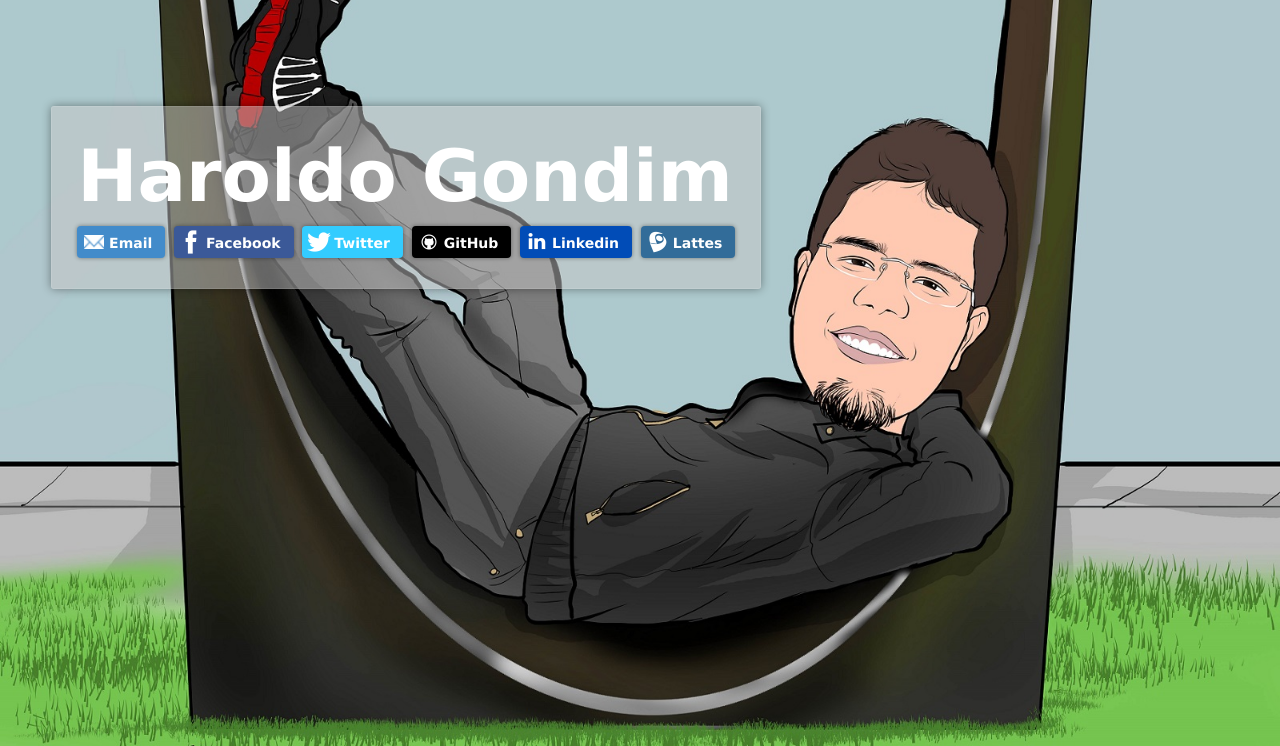
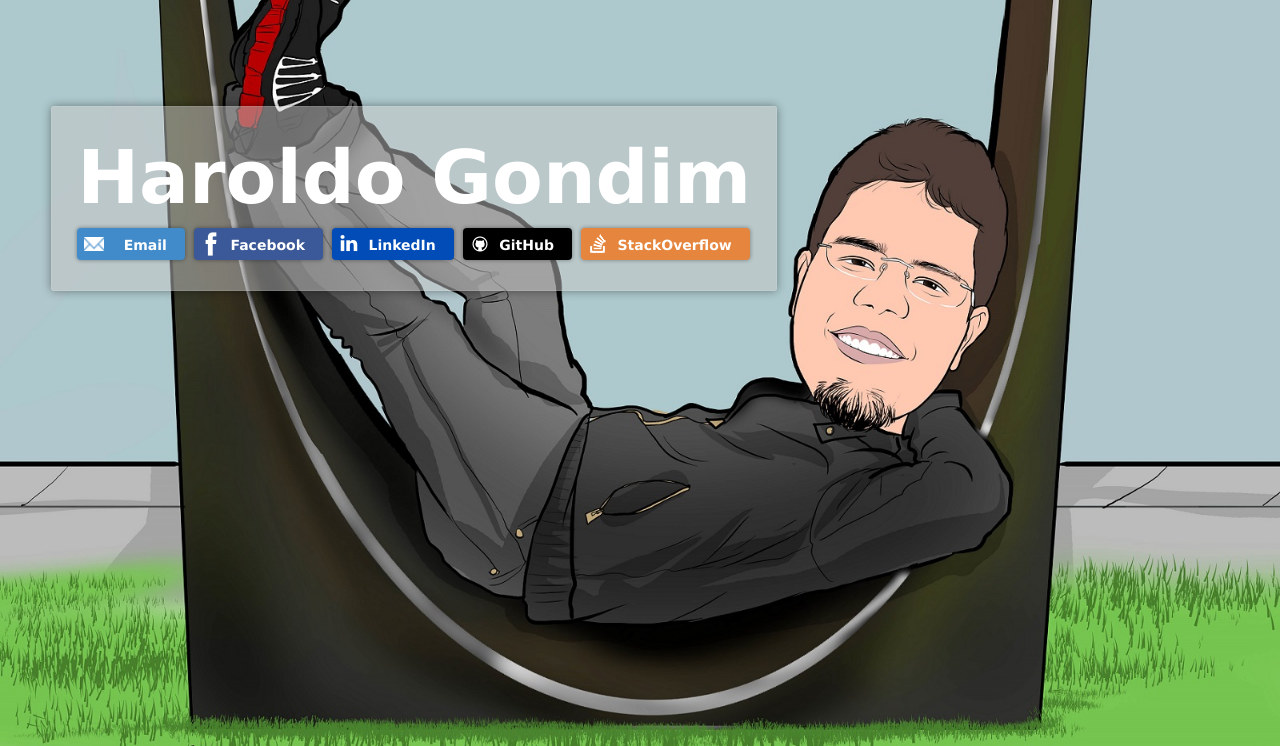
Before and after one commit to haroldogtf/haroldogtf.github.io, a plain HTML site: page index.html in a window 1280 px wide. Shown: the part 54-800 px from the top of the page. Drawn offline with Linux system fonts and the light colour scheme.

Commit message:
change links

```diff
--- a/css/css.css
+++ b/css/css.css
@@ -1,5 +1,5 @@
 body {
-	background-image: url("../img/backgroung.png");
+	background-image: url("../img/background.png");
 	-webkit-background-size: cover;
 	   -moz-background-size: cover;
 	    -ms-background-size: cover;
@@ -123,14 +123,14 @@ a.btn.linkedin {
 	background-position: left 4px bottom 4px;
 }
 
-a.btn.lattes {
-	background-image: url("../img/lattes.png");
-	background-color: #326c99;
-}
-
 a.btn.github {
 	background-image: url("../img/github.png");
 	background-color: #000000;
+}
+
+a.btn.stack {
+	background-image: url("../img/stack.png");
+	background-color: #e6853d;
 }
 
 a.btn:hover {
@@ -143,7 +143,7 @@ a.btn:hover {
 	        box-shadow: 0 0 10px rgba(0,0,0,0.4);
 }
 
-@media (min-width: 765px) {
+@media (min-width: 780px) {
 	div.profile-animation {
 		top: 20%;
 		left: 4%;
@@ -154,7 +154,7 @@ a.btn:hover {
 	}
 
 	div.profile-head h1.name {
-		font-size: 72px;
+		font-size: 74px;
 	}
 
 	div.btn-group-small {
@@ -163,7 +163,7 @@ a.btn:hover {
 	}
 }
 
-@media (max-width: 765px) {
+@media (max-width: 780px) {
 	div.profile-animation {
 		position: absolute;
 		top: 20%;
--- a/index.html
+++ b/index.html
@@ -24,36 +24,31 @@
 			<h1 class="name">Haroldo Gondim</h1>
 			<div class="btn-toolbar btn-group-big">
 				<a class="btn btn-primary email" href="mailto:haroldo.gondim@gmail.com" role="button">
-					<span class="glyphicon"></span> Email</a>
+					&nbsp;&nbsp;&nbsp;<span class="glyphicon"></span> Email&nbsp;</a>
 				<a class="btn btn-primary facebook" href="http://www.facebook.com/haroldo.gondim" role="button" target="_blank">
-					<span class="glyphicon"></span> Facebook</a>
-				<a class="btn btn-primary twitter" href="http://www.twitter.com/haroldogtf" role="button" target="_blank">
-					<span class="glyphicon"></span> Twitter</a>
+					<span class="glyphicon"></span> &nbsp;Facebook&nbsp;</a>
+				<a class="btn btn-primary linkedin" href="http://www.linkedin.com/in/haroldogtf" role="button" target="_blank">
+					<span class="glyphicon"></span> &nbsp;LinkedIn&nbsp;</a>
 				<a class="btn btn-primary github" href="http://www.github.com/haroldogtf" role="button" target="_blank">
-					<span class="glyphicon"></span> GitHub</a>
-				<a class="btn btn-primary linkedin" href="http://www.linkedin.com/in/haroldogtf" role="button" target="_blank">
-					<span class="glyphicon"></span> Linkedin</a>
-				<a class="btn btn-primary lattes" href="http://lattes.cnpq.br/1343819881417260" role="button" target="_blank">
-					<span class="glyphicon"></span> Lattes</a>
+					<span class="glyphicon"></span> &nbsp;GitHub&nbsp;</a>
+				<a class="btn btn-primary stack" href="https://stackoverflow.com/users/4850561/haroldo-gondim" role="button" target="_blank">
+					<span class="glyphicon"></span> &nbsp;StackOverflow&nbsp;</a>
 			</div>
 			<div class="btn-toolbar btn-group-small">
-				&nbsp;
+				&nbsp;&nbsp;&nbsp;&nbsp;&nbsp;&nbsp;&nbsp;
 				<a class="btn btn-primary btn-xs email" href="mailto:haroldo.gondim@gmail.com" role="button">
 					<span class="glyphicon"></span></a>
 				&nbsp;
 				<a class="btn btn-primary btn-xs facebook" href="http://www.facebook.com/haroldo.gondim" role="button" target="_blank">
 					<span class="glyphicon"></span></a>
 				&nbsp;
-				<a class="btn btn-primary btn-xs twitter" href="http://www.twitter.com/haroldogtf" role="button" target="_blank">
+				<a class="btn btn-primary btn-xs linkedin" href="http://www.linkedin.com/in/haroldogtf" role="button" target="_blank">
 					<span class="glyphicon"></span></a>
 				&nbsp;
 				<a class="btn btn-primary btn-xs github" href="http://www.github.com/haroldogtf" role="button" target="_blank">
 					<span class="glyphicon"></span></a>
 				&nbsp;
-				<a class="btn btn-primary btn-xs linkedin" href="http://www.linkedin.com/in/haroldogtf" role="button" target="_blank">
-					<span class="glyphicon"></span></a>
-				&nbsp;
-				<a class="btn btn-primary btn-xs lattes" href="http://lattes.cnpq.br/1343819881417260" role="button" target="_blank">
+				<a class="btn btn-primary btn-xs stack" href="https://stackoverflow.com/users/4850561/haroldo-gondim" role="button" target="_blank">
 					<span class="glyphicon"></span></a>
 			</div>
 		</div>
```
Also changed, not shown: img/background.png (renamed from img/backgroung.png), img/stack.png (added), img/twitter.png (deleted).
